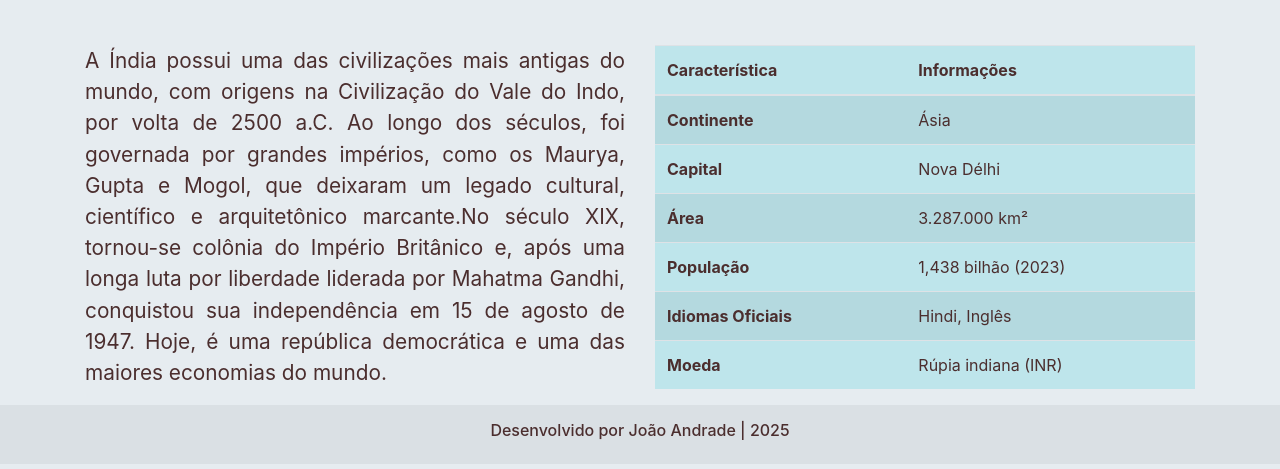
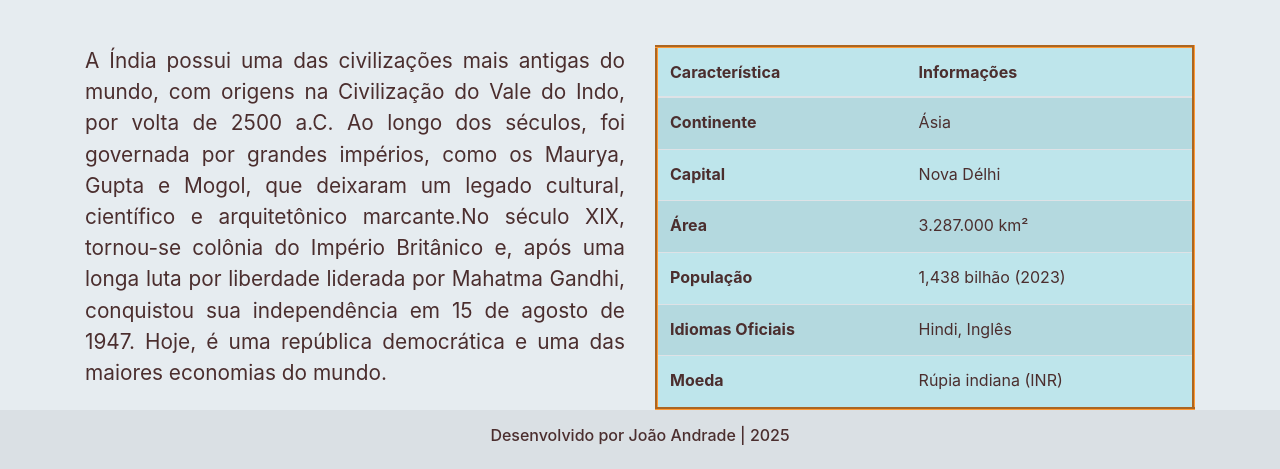
Before and after one commit to JoaoAndrade21/VoltaAoMundo-India, a plain HTML site: page sobre.html in a window 1280 px wide. Shown: the part 340-809 px from the top of the page. Drawn offline with nearby package versions, Linux system fonts and the light colour scheme.

Commit message:
Adicionado bordas na tabela

```diff
--- a/estilo.css
+++ b/estilo.css
@@ -87,3 +87,9 @@ p{
 .pontos{
     font-size: 1rem;
 }
+
+.table {
+    border: 3px groove #FF9933;
+    width: 100%;
+    height: 100%;
+}
```
